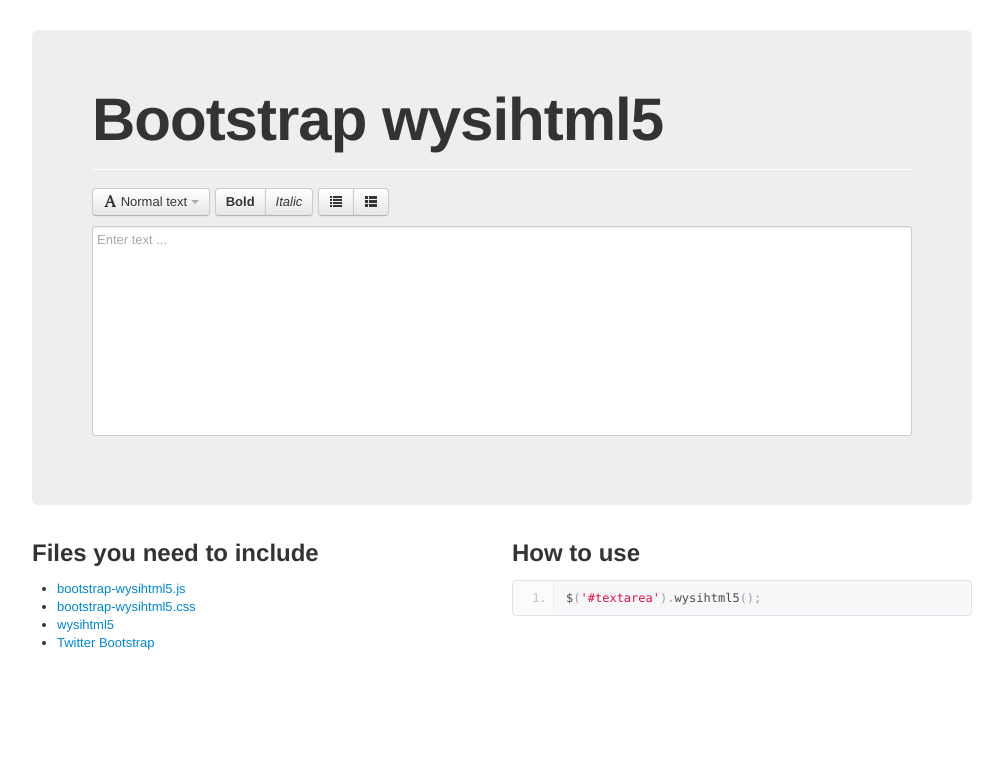
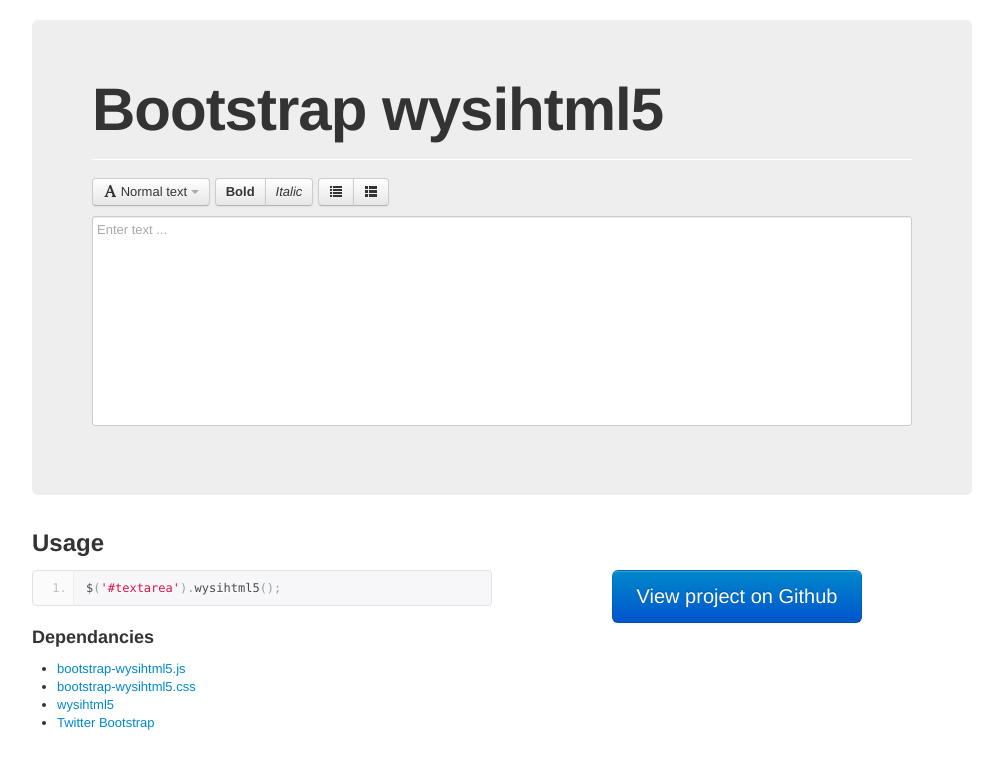
Before and after one commit to predobraj2/bootstrap-wysihtml5, a plain HTML site: page index.html in a window 1280 px wide. Shown: the whole page, without its empty margins (138-1141 px from the left). Drawn offline with Linux system fonts and the light colour scheme.

Commit message:
updated page with link to github

```diff
--- a/index.html
+++ b/index.html
@@ -10,10 +10,22 @@
 <link rel="stylesheet" type="text/css" href="lib/css/bootstrap.min.css"></link>
 <link rel="stylesheet" type="text/css" href="lib/css/prettify.css"></link>
 <link rel="stylesheet" type="text/css" href="src/bootstrap-wysihtml5.css"></link>
+
+<style type="text/css" media="screen">
+	.btn.jumbo {
+		font-size: 20px;
+		font-weight: normal;
+		padding: 14px 24px;
+		margin-right: 10px;
+		-webkit-border-radius: 6px;
+		-moz-border-radius: 6px;
+		border-radius: 6px;
+	}
+</style>
 </head>
 <body>
 <div class="container">
-	<div class="hero-unit" style="margin-top:30px">
+	<div class="hero-unit" style="margin-top:20px">
 		<h1>Bootstrap wysihtml5</h1>
 		<hr/>
 		<textarea id="textarea" placeholder="Enter text ..." style="width: 810px; height: 200px"></textarea>
@@ -21,7 +33,13 @@
 
 	<div class="row">
 		<div class="span6">
-	        <h2>Files you need to include</h2>
+	        <h2>Usage</h2>
+
+		    <p>
+				<pre class="prettyprint linenums">$('#textarea').wysihtml5();</pre>
+			</p>
+
+			<h3>Dependancies</h3>
 	        <p>
 				<ul>
 					<li><a href="https://raw.github.com/jhollingworth/bootstrap-wysihtml5/master/src/bootstrap-wysihtml5.js">bootstrap-wysihtml5.js</a></li>
@@ -31,10 +49,9 @@
 				</ul>
 	    	</p>
 		</div>
-		<div class="span6">
-			<h2>How to use</h2>
+		<div class="span6" style="text-align:center; padding-top: 45px">
 			<p>
-	          	<pre class="prettyprint linenums">$('#textarea').wysihtml5();</pre>
+				<a class="btn btn-large btn-primary jumbo" href="https://github.com/jhollingworth/bootstrap-wysihtml5/">View project on Github</a>
 			</p>
 		</div>
 	</div>
```
